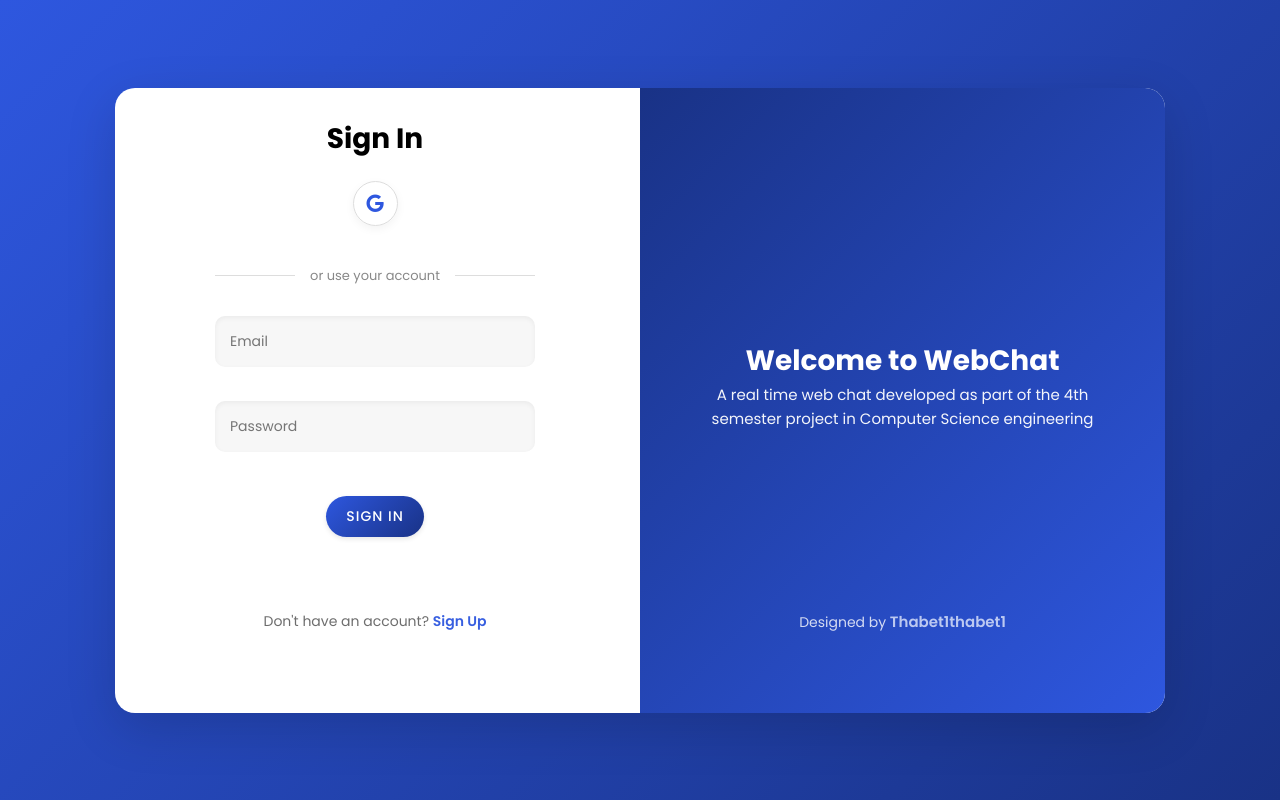
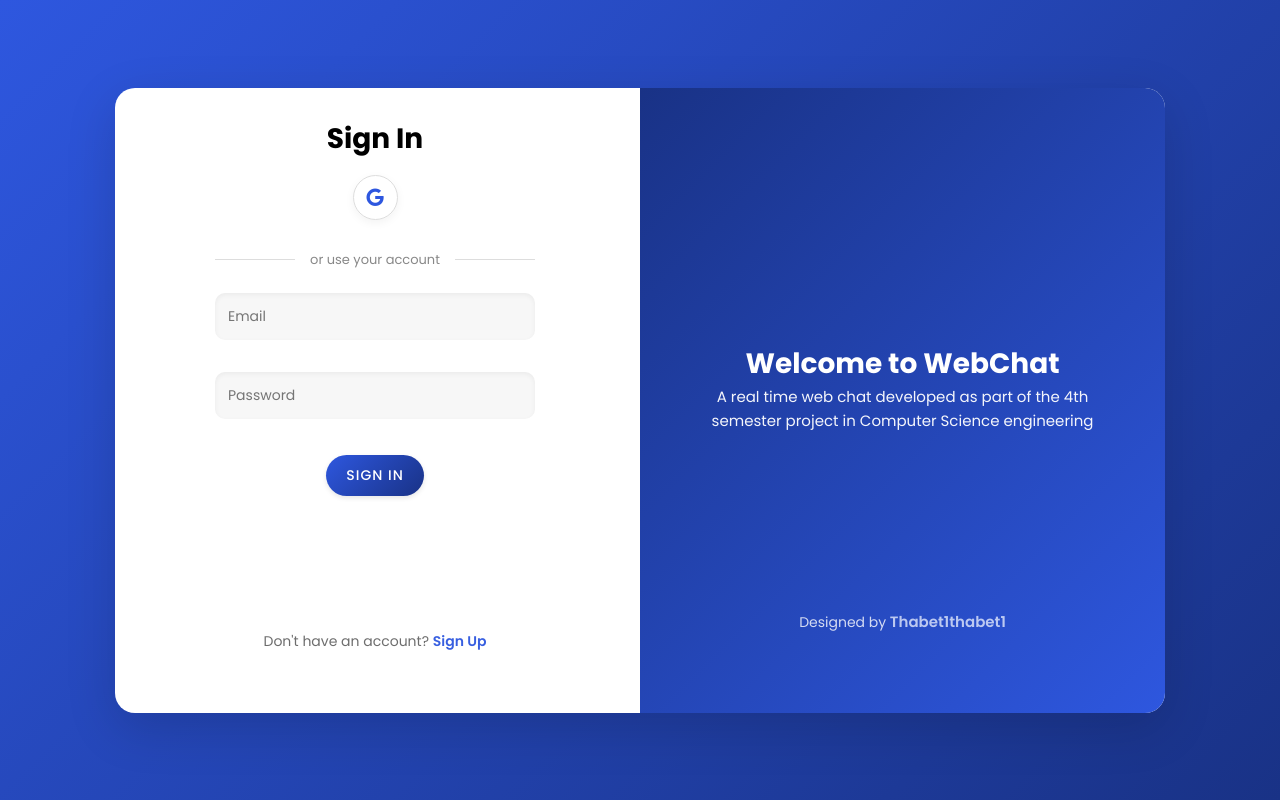
Before and after one commit to Mehdi856/Chat-Project, a plain HTML site: page frontend/login.html in a window 1280 px wide. Drawn offline with Linux system fonts and the light colour scheme.

Commit message:
Update styles.css

```diff
--- a/frontend/styles.css
+++ b/frontend/styles.css
@@ -39,7 +39,7 @@ body {
 }
 
 .sign-in-container, .sign-up-container {
-  padding: 30px 100px; /* Reduced top padding from 100px */
+  padding: 20px 100px; /* Reduced top padding from 30px to 20px */
   z-index: 2;
 }
 
@@ -59,7 +59,7 @@ body {
 }
 
 h1 {
-  margin-bottom: 1px;
+  margin-bottom: 0px; /* Reduced from 1px */
   font-weight: 700;
   font-size: 28px;
 }
@@ -67,12 +67,12 @@ h1 {
 p {
   font-size: 15px;
   line-height: 1.6;
-  margin-bottom: 30px;
+  margin-bottom: 25px; /* Reduced from 30px */
   opacity: 0.95;
 }
 
 .social-container {
-  margin: 20px 0;
+  margin: 15px 0; /* Reduced from 20px 0 */
 }
 
 .social-container a {
@@ -99,13 +99,13 @@ p {
 .input-container {
   position: relative;
   width: 100%;
-  margin: 10px 0;
+  margin: 8px 0; /* Reduced from 10px 0 */
 }
 
 input {
   background-color: #f7f7f7;
   border: none;
-  padding: 15px;
+  padding: 13px; /* Reduced from 15px */
   width: 100%;
   border-radius: 10px;
   font-size: 14px;
@@ -138,12 +138,12 @@ button {
   color: white;
   font-size: 14px;
   font-weight: 600;
-  padding: 14px 45px;
+  padding: 12px 40px; /* Slightly smaller button */
   letter-spacing: 1px;
   text-transform: uppercase;
   transition: all 0.3s ease;
   cursor: pointer;
-  margin-top: 20px;
+  margin-top: 12px; /* Reduced from 15px */
   box-shadow: 0 4px 15px rgba(110, 142, 251, 0.4);
 }
 
@@ -180,6 +180,7 @@ form {
   max-width: 320px;
   position: relative;
   height: 100%;
+  padding-top: 10px; /* Added padding to push content down a bit */
 }
 
 .forgot-password {
@@ -199,7 +200,7 @@ form {
 .divider {
   display: flex;
   align-items: center;
-  margin: 20px 0;
+  margin: 15px 0; /* Reduced from 20px 0 */
   width: 100%;
 }
 
@@ -217,7 +218,7 @@ form {
 
 .toggle-form {
   position: absolute;
-  bottom: 20px; /* Moved lower from 38px */
+  bottom: 15px; /* Moved higher from 20px */
   margin-top: 0;
   width: 100%;
   text-align: center;
```
